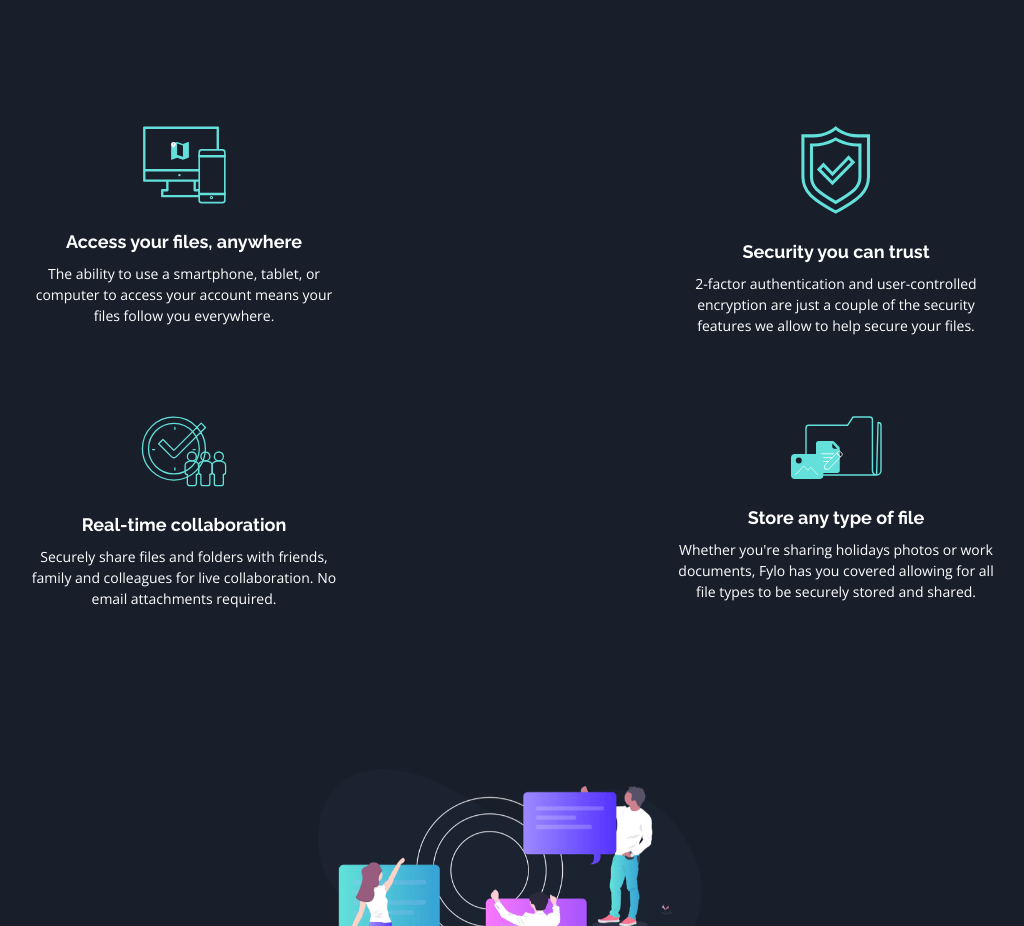
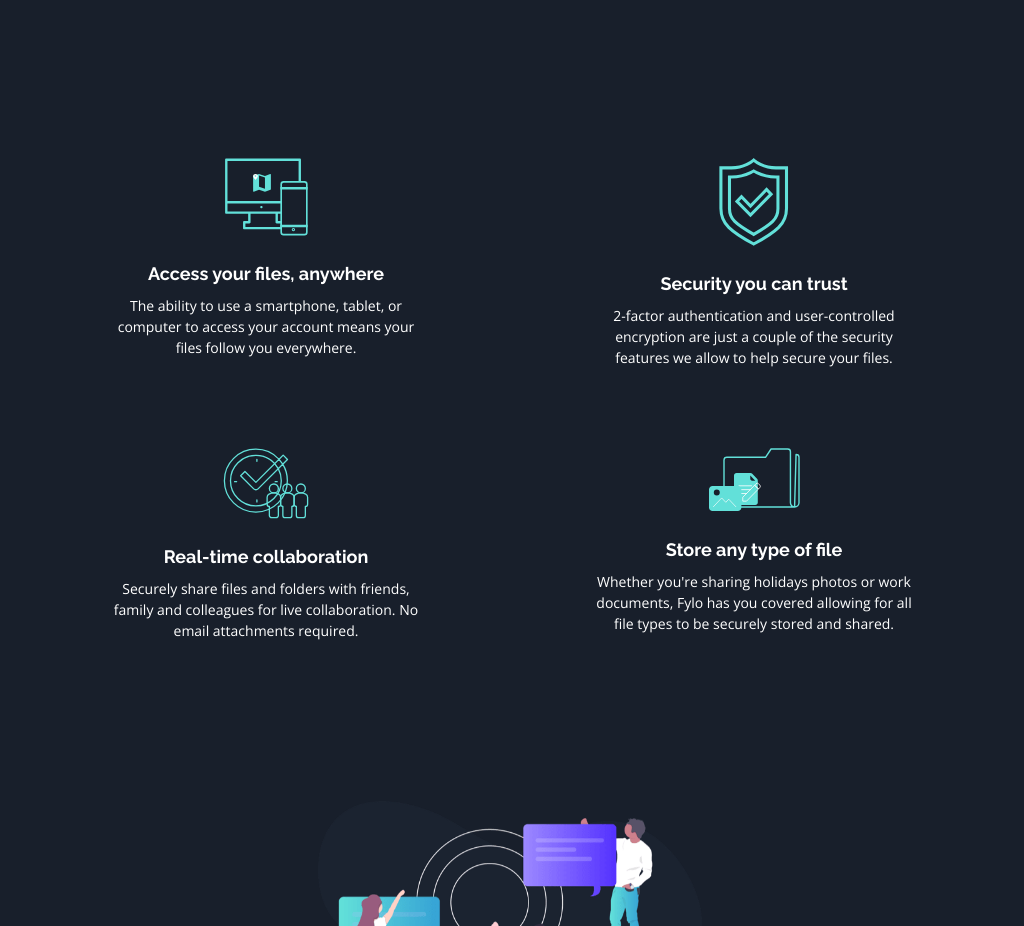
Before and after one commit to PiotrPlotast/fylo-dark-theme-landing-page, a React (Vite) app in the folder fylo-dark-theme-landing-page/: page / in a window 1280 px wide. Shown: the part 813-1739 px from the top of the page, without its empty margins (130-1154 px from the left). Built offline with nearby package versions, Linux system fonts and the light colour scheme.

Commit message:
adjusted features seciton for bigger screens

```diff
--- a/fylo-dark-theme-landing-page/src/Features.tsx
+++ b/fylo-dark-theme-landing-page/src/Features.tsx
@@ -5,7 +5,7 @@ import anyFile from "./assets/images/icon-any-file.svg";
 
 export default function Features() {
   return (
-    <section className="mx-7 mt-32 mb-40">
+    <section className="mx-7 mt-32 mb-40 lg:mt-40 lg:max-w-4xl lg:mx-auto">
       <ul className="grid gap-20 lg:grid-cols-2">
         <li>
           <div className="flex flex-col items-center">
```
